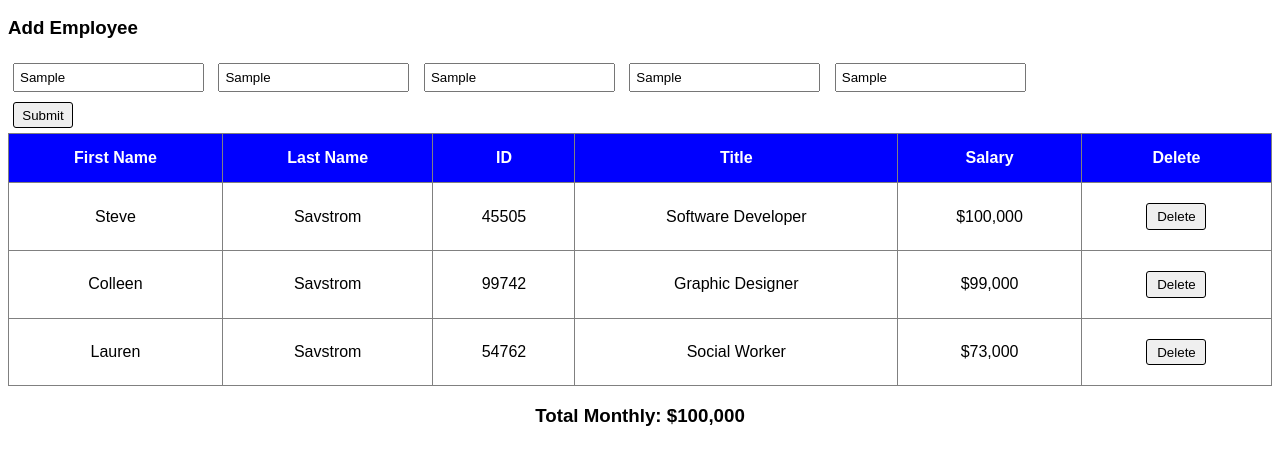
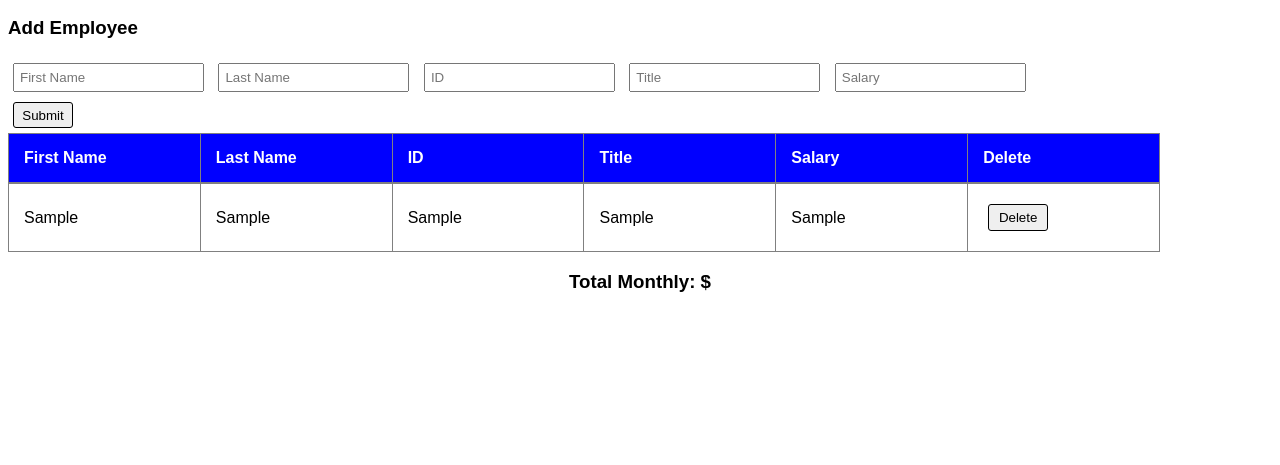
Before and after one commit to stevesavstrom/jquery-salary-calculator, a plain HTML site: page index.html in a window 1280 px wide. Both pictures are taken after typing "Sample", "Sample", "Sample", "Sample", "Sample" into the empty fields and a click on the button "Submit". Shown: the part 51-516 px from the top of the page. Drawn offline with Linux system fonts and the light colour scheme.

Commit message:
js logic completed for collecting inputs, displaying inputs, and cacluating monthly total

```diff
--- a/client.js
+++ b/client.js
@@ -0,0 +1,104 @@
+// Testing sourced JS file
+console.log( 'js is working');
+// starting with empty employees array
+let employees = [];
+// starting with $0 in car prices
+const totalValue = 0;
+
+$( document ).ready( readyNow );
+
+function readyNow(){
+// handle click event
+$( '#submitButton').on('click', addEmployee);
+
+// target priceOut by id
+let el = $( '#totalOut' )
+el.empty();
+el.append('$', totalValue );
+} // end readyNow
+
+// Adds employee to array when inputs are entered and clicked
+function addEmployee(){
+	let firstName = $("#firstName");
+	let lastName = $("#lastName");
+	let id = $("#id");
+	let title = $("#title");
+	let salary = $("#salary");
+
+	if(
+	firstName.val() == false ||
+	lastName.val() == false ||
+	id.val() == false ||
+	title.val() == false ||
+	salary.val() == false)
+	{alert('Please complete all fields.');}
+	else {
+		newEmployee(firstName.val(),
+		lastName.val(),
+		id.val(),
+		title.val(),
+		salary.val());
+	  }
+	// Clears input fields
+	$( "#firstName" ).val('');
+	$( "#lastName" ).val('');
+	$( "#id" ).val('');
+	$( "#title" ).val('');
+	$( "#salary" ).val('');
+	displayEmployees();
+	calculateTotal();
+  }
+
+  function displayEmployees(){
+	console.log( 'in displayEmployees' );
+	// target output by id
+	let el = $('#employeesOut')
+	// empty
+	el.empty();
+	// loop through garage array
+	for (let employee of employees) {
+	  console.log(employee);
+	  // Displays inputs in DOM. Shout out to Matt for help on the image syntax!
+	  el.append(`
+	  <table>
+		<tr>
+		  <td>${employee.firstName}</td>
+		  <td>${employee.lastName}</td>
+		  <td>${employee.id}</td>
+		  <td>${employee.title}</td>
+		  <td>${employee.salary}</td>
+		  <td><button id="deleteButton">Delete</button></td>
+		</tr>
+	  </table>
+	  `);
+	}
+  } // end displayGarage
+
+  function calculateTotal(){
+	console.log( 'in calculateTotal' );
+	// loop through garage array
+	let totalSalary = 0;
+	for (let i = 0; i < employees.length; i++) {
+	// for each car, add up total of all prices
+	totalSalary += Number( employees[ i ].salary / 12 );
+	} // end for loop
+	console.log( 'totalSalary', totalSalary);
+	// add totalPrices to totalPrice
+	const newTotal = totalValue + totalSalary;
+	// display totalPrice
+	let el = $( '#totalOut' );
+	el.empty();
+	el.append('$', newTotal );
+  } // end calculateTotal
+
+  function newEmployee(firstName, lastName, id, title, salary){
+	const newEmployeeObject = {
+	  firstName: firstName,
+	  lastName: lastName,
+	  id: id,
+	  title: title,
+	  salary: salary
+	}
+	employees.push(newEmployeeObject);
+	console.log('Employees:', employees);
+  } // end newEmployee
--- a/index.html
+++ b/index.html
@@ -26,7 +26,8 @@
 	<button id="submitButton">Submit</button>
 
 	<table>
-			<tr>
+
+		<tr id="header">
 			<th>First Name</th>
 			<th>Last Name</th>
 			<th>ID</th>
@@ -34,42 +35,15 @@
 			<th>Salary</th>
 			<th>Delete</th>
 		</tr>
+	</table>
+	<table id="employeesOut">
 
-			<tr>
-				<td>Steve</td>
-				<td>Savstrom</td>
-				<td>45505</td>
-				<td>Software Developer</td>
-				<td>$100,000</td>
-				<td>
-					<button id="deleteButton">Delete</button>
-				</td>
-			</tr>
-
-			<tr>
-				<td>Colleen</td>
-				<td>Savstrom</td>
-				<td>99742</td>
-				<td>Graphic Designer</td>
-				<td>$99,000</td>
-				<td>
-					<button id="deleteButton">Delete</button>
-				</td>
-			</tr>
-
-			<tr>
-				<td>Lauren</td>
-				<td>Savstrom</td>
-				<td>54762</td>
-				<td>Social Worker</td>
-				<td>$73,000</td>
-				<td>
-					<button id="deleteButton">Delete</button>
-				</td>
-			</tr>
 	</table>
 
-		<h3 id="totalMonthly">Total Monthly: <span id="totalOut">$100,000</span></h3>
+
+
+
+		<h3 id="totalMonthly">Total Monthly: <span id="totalOut"></span></h3>
 
 
 </body>
--- a/style.css
+++ b/style.css
@@ -22,26 +22,34 @@ button {
 
 table {
 	border-collapse: collapse;
-	width: 100%;
+	table-layout: fixed;
+	width: 90vw;
+	word-wrap: break-word;
 }
 
 th {
 	background-color:blue;
 	color: #ffffff;
 	border: 1px solid gray;
-	text-align: center;
+	text-align: left;
 	padding: 15px;
 }
 
 td {
 	border: 1px solid gray;
-	text-align: center;
+	text-align: left;
 	padding: 15px;
 }
 
-tr:nth-child(even) {
-	background-color: #ffffff;
-}
+ul {
+	list-style-type: none;
+	text-align: left;
+	word-spacing: 50px;
+  }
+
+li{
+	display: inline;
+  }
 
 #totalMonthly {
 	text-align: center;
```
Also changed, not shown: 1 other file. Lines whose indentation alone changed are shown as unchanged.
